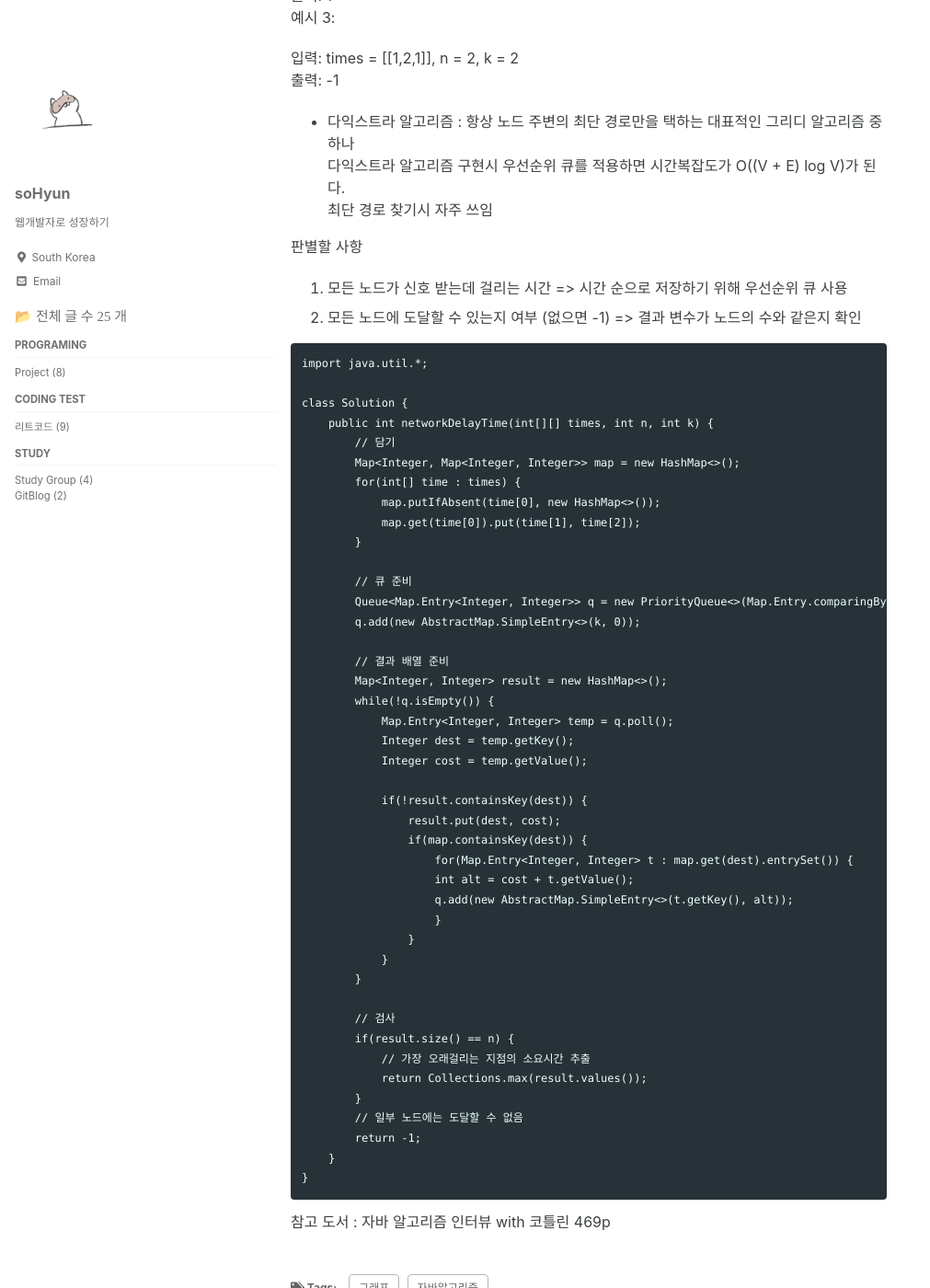
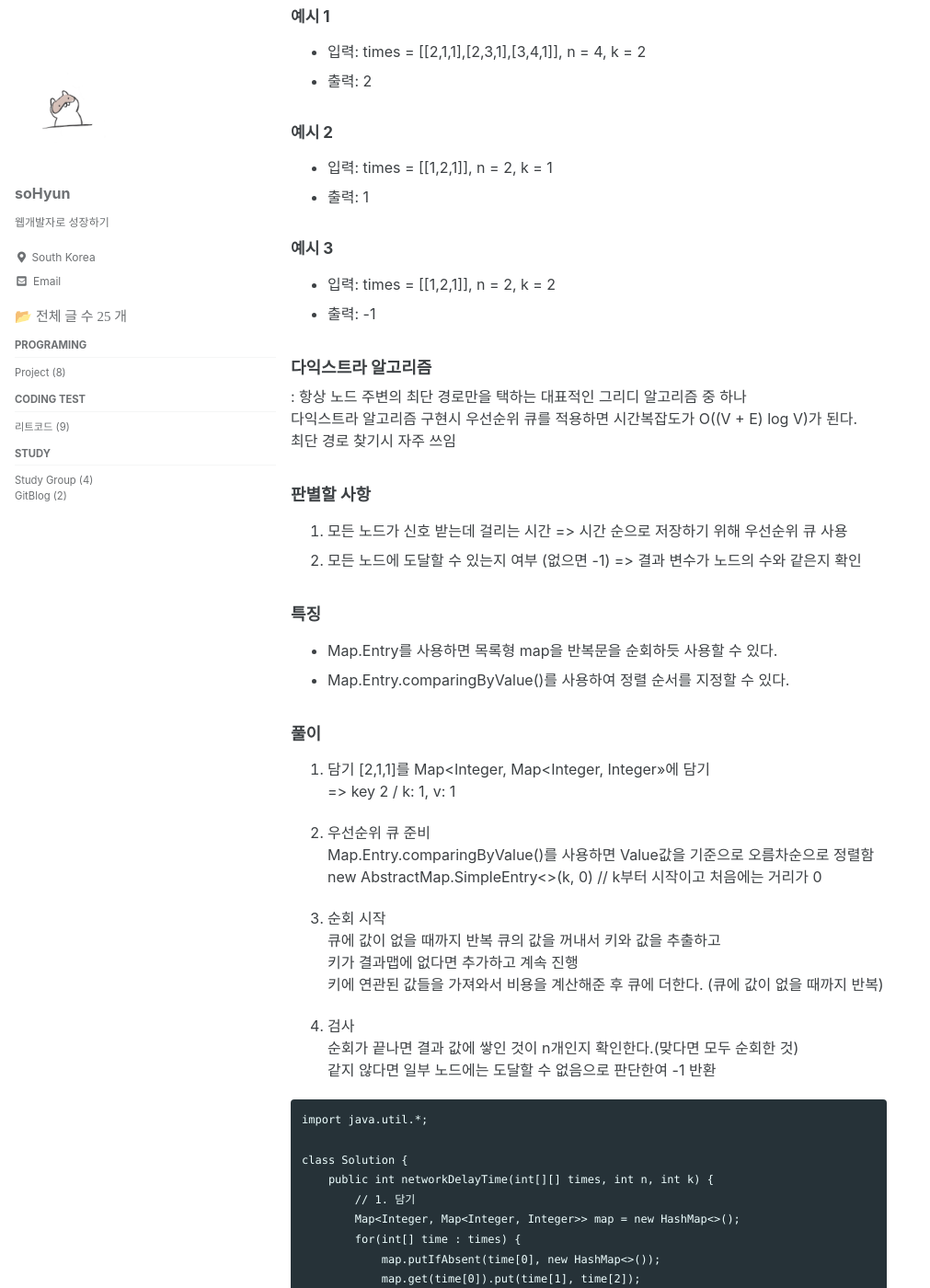
Before and after one commit to 301choso/301choso.github.io, a Jekyll site: the page built from _posts/2023-11-10-자바알고리즘 ) 네트워크 딜레이 타임.md, in a window 1280 px wide and 1400 px high, scrolled down 418 px. Shown: the whole window at 92% size, without its empty margins (0-1011 px from the left). Built offline with Jekyll 4.4.1, drawn with Linux system fonts in a browser that asks for light colours; cached includes are drawn as plain includes; some of the changed text lies outside the part shown.

Commit message:
내용 추가

````diff
--- a/_posts/2023-11-10-자바알고리즘 ) 네트워크 딜레이 타임.md
+++ b/_posts/2023-11-10-자바알고리즘 ) 네트워크 딜레이 타임.md
@@ -5,50 +5,80 @@ categories: Leetcode
 tags : 자바알고리즘 그래프
 ---
 
+# 네트워크 딜레이 타임
+
 https://leetcode.com/problems/network-delay-time/
 
-문제 : k에서 출발해 모든 노드가 신호를 받을 수 있는 시간을 계산하라.
-한 군데라도 노드에 도달할 수 없는 경우 -1 반환
-입력값 (u, v, w)는 각각 출발지, 도착지, 소요시간으로 구성되며, 전체 노드의 개수는 n개
+## 문제 :
+- k에서 출발해 모든 노드가 신호를 받을 수 있는 시간을 계산하라.
+- 한 군데라도 노드에 도달할 수 없는 경우 -1 반환
+- 입력값 (u, v, w)는 각각 출발지, 도착지, 소요시간으로 구성되며, 전체 노드의 개수는 n개
 
-입력: 시간 = [[2,1,1],[2,3,1],[3,4,1]], n = 4, k = 2
-출력: 2
-예 2:
 
-입력: times = [[1,2,1]], n = 2, k = 1
- 출력: 1
-예시 3:
+#### 예시 1
+ - 입력: times = [[2,1,1],[2,3,1],[3,4,1]], n = 4, k = 2
+ - 출력: 2
 
-입력: times = [[1,2,1]], n = 2, k = 2
- 출력: -1
+#### 예시 2
+ - 입력: times = [[1,2,1]], n = 2, k = 1
+ - 출력: 1
 
-- 다익스트라 알고리즘 : 항상 노드 주변의 최단 경로만을 택하는 대표적인 그리디 알고리즘 중 하나
+#### 예시 3
+ - 입력: times = [[1,2,1]], n = 2, k = 2
+ - 출력: -1
+
+### 다익스트라 알고리즘
+: 항상 노드 주변의 최단 경로만을 택하는 대표적인 그리디 알고리즘 중 하나
 다익스트라 알고리즘 구현시 우선순위 큐를 적용하면 시간복잡도가 O((V + E) log V)가 된다.
 최단 경로 찾기시 자주 쓰임
 
-판별할 사항
+### 판별할 사항
 1. 모든 노드가 신호 받는데 걸리는 시간 => 시간 순으로 저장하기 위해 우선순위 큐 사용
 2. 모든 노드에 도달할 수 있는지 여부 (없으면 -1) => 결과 변수가 노드의 수와 같은지 확인
 
+### 특징
+ - Map.Entry를 사용하면 목록형 map을 반복문을 순회하듯 사용할 수 있다.
+ - Map.Entry.comparingByValue()를 사용하여 정렬 순서를 지정할 수 있다.
+
+### 풀이
+1. 담기
+[2,1,1]를 Map<Integer, Map<Integer, Integer>>에 담기
+=> key 2 / k: 1, v: 1
+
+2. 우선순위 큐 준비
+Map.Entry.comparingByValue()를 사용하면 Value값을 기준으로 오름차순으로 정렬함
+new AbstractMap.SimpleEntry<>(k, 0) // k부터 시작이고 처음에는 거리가 0
+
+3. 순회 시작
+큐에 값이 없을 때까지 반복
+큐의 값을 꺼내서 키와 값을 추출하고
+키가 결과맵에 없다면 추가하고 계속 진행
+키에 연관된 값들을 가져와서 비용을 계산해준 후 큐에 더한다. (큐에 값이 없을 때까지 반복)
+
+4. 검사
+순회가 끝나면 결과 값에 쌓인 것이 n개인지 확인한다.(맞다면 모두 순회한 것)
+같지 않다면 일부 노드에는 도달할 수 없음으로 판단한여 -1 반환
 
 ```
 import java.util.*;
 
 class Solution {
     public int networkDelayTime(int[][] times, int n, int k) {
-        // 담기
+        // 1. 담기
         Map<Integer, Map<Integer, Integer>> map = new HashMap<>();
         for(int[] time : times) {
             map.putIfAbsent(time[0], new HashMap<>());
             map.get(time[0]).put(time[1], time[2]);
         }
 
-        // 큐 준비
+        // 2. 큐 준비 (도착지, 소요시간)
         Queue<Map.Entry<Integer, Integer>> q = new PriorityQueue<>(Map.Entry.comparingByValue());
-        q.add(new AbstractMap.SimpleEntry<>(k, 0));
+        q.add(new AbstractMap.SimpleEntry<>(k, 0)); // 시작값 셋팅
 
         // 결과 배열 준비
         Map<Integer, Integer> result = new HashMap<>();
+
+        // 순회 시작
         while(!q.isEmpty()) {
             Map.Entry<Integer, Integer> temp = q.poll();
             Integer dest = temp.getKey();
````
